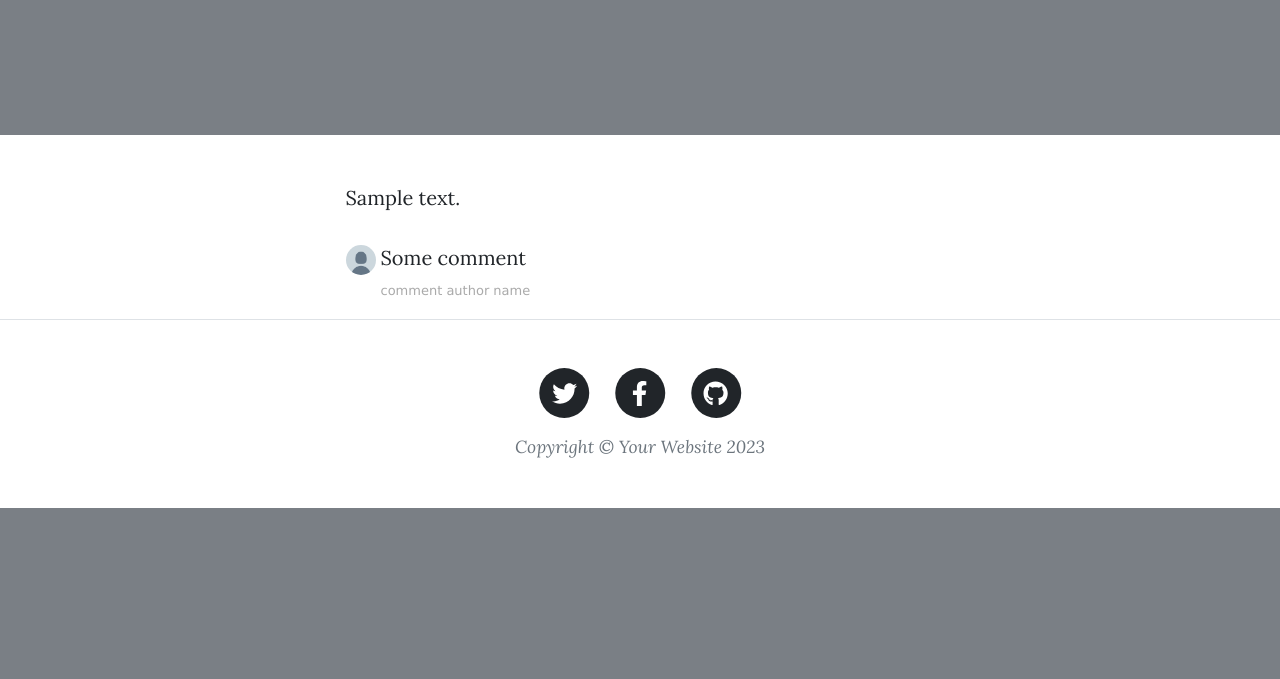
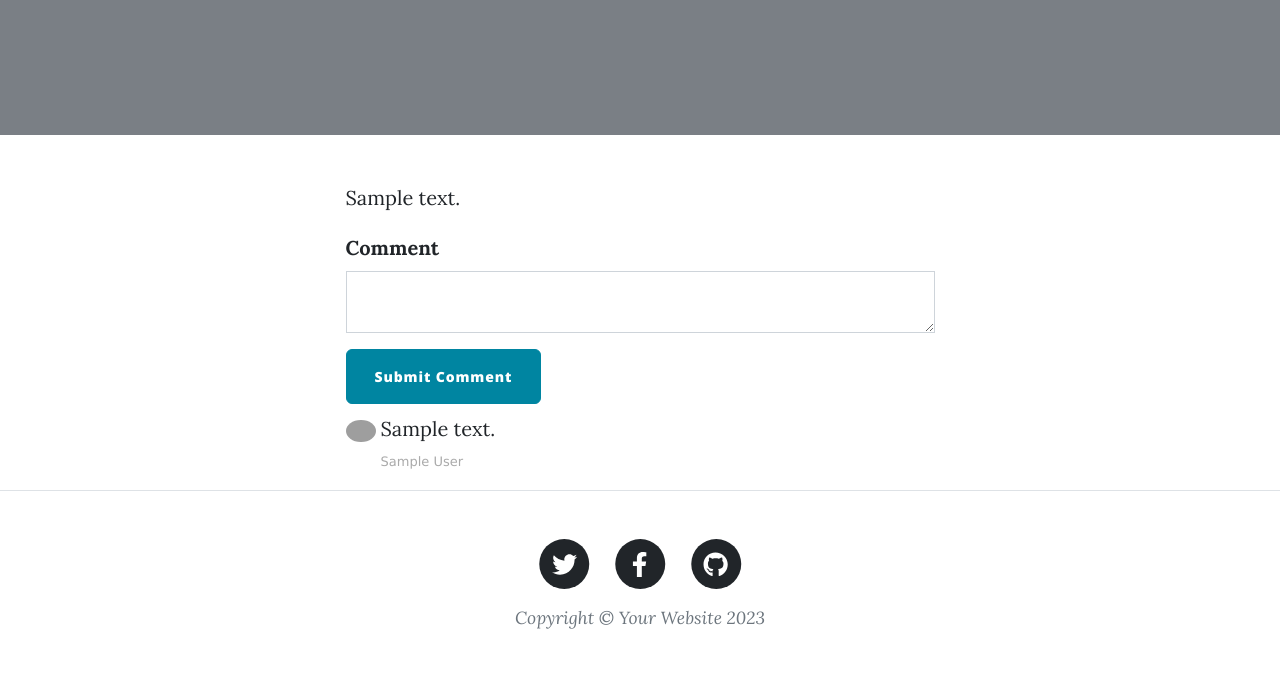
Before and after one commit to Wikuska/100-days-python, a Flask app: page /post/1 in a window 1280 px wide. Shown: the part 431-1110 px from the top of the page. Before the commit the page ends 939 px from the top, so only its background shows below. Run offline with Flask 3, Linux system fonts and the light colour scheme; tables that the repository leaves empty hold one stand-in row (values such as "Sample post"); grey boxes marked "Sample" are stand-in pictures; some libraries are stand-ins or nearby versions; grey boxes are pictures that could not be loaded.

Commit message:
Add comments feature
- Create One-to-Many relationship between `User` and `Comment`
- Create One-to-Many relationship between `BlogPost` and `Comment`
- Logged-in users can submit comments
- Non-authenticated users are redirected to the login page with a flash message
- Add Gravatar integration to display profile pictures for commenters

```diff
--- a/Day-69-Blog-Project-Part-4/forms.py
+++ b/Day-69-Blog-Project-Part-4/forms.py
@@ -28,4 +28,7 @@ class LoginForm(FlaskForm):
     submit = SubmitField("LOG IN")
 
 
-# TODO: Create a CommentForm so users can leave comments below posts
+# WTForm for commenting
+class CommentForm(FlaskForm):
+    comment = CKEditorField("Comment", validators=[DataRequired()])
+    submit = SubmitField("Submit Comment")
--- a/Day-69-Blog-Project-Part-4/main.py
+++ b/Day-69-Blog-Project-Part-4/main.py
@@ -9,7 +9,7 @@ from sqlalchemy.orm import relationship, DeclarativeBase, Mapped, mapped_column
 from sqlalchemy import Integer, String, Text
 from functools import wraps
 from werkzeug.security import generate_password_hash, check_password_hash
-from forms import CreatePostForm, RegisterForm, LoginForm
+from forms import CreatePostForm, RegisterForm, LoginForm, CommentForm
 import os
 from dotenv import load_dotenv
 
@@ -26,6 +26,8 @@ login_manager.init_app(app)
 @login_manager.user_loader
 def load_user(user_id):
     return db.session.get(User, int(user_id))
+
+gravatar = Gravatar(app)
 
 # Create database
 class Base(DeclarativeBase):
@@ -45,6 +47,7 @@ class BlogPost(db.Model):
     date: Mapped[str] = mapped_column(String(250), nullable=False)
     body: Mapped[str] = mapped_column(Text, nullable=False)
     img_url: Mapped[str] = mapped_column(String(250), nullable=False)
+    comments = relationship("Comment", back_populates = "parent_post")
 
 class User(db.Model, UserMixin):
     __tablename__ = "users"
@@ -53,9 +56,19 @@ class User(db.Model, UserMixin):
     password: Mapped[str] = mapped_column(String(1000), nullable=False)
     name: Mapped[str] = mapped_column(String(100), nullable=False)
     posts = relationship("BlogPost", back_populates="author")
+    comments = relationship("Comment", back_populates="comment_author")
 
-# with app.app_context():
-#     db.create_all()
+class Comment(db.Model):
+    __tablename__ = "comments"
+    id: Mapped[int] = mapped_column(Integer, primary_key=True)
+    text: Mapped[str] = mapped_column(String(1000))
+    author_id: Mapped[int] = mapped_column(Integer, db.ForeignKey("users.id"))
+    comment_author = relationship("User", back_populates = "comments")
+    post_id: Mapped[int] = mapped_column(Integer, db.ForeignKey("blog_posts.id"))
+    parent_post = relationship("BlogPost", back_populates = "comments")
+
+with app.app_context():
+    db.create_all()
 
 
 def admin_only(func):
@@ -94,7 +107,7 @@ def register():
 
 @app.route('/login', methods = ("POST", "GET"))
 def login():
-    """Login route rendering a login.html template and passing in login_form. Handles user login by rendering the login_form, validating input, and processing login logic"""
+    """Login route rendering a login.html template. Handles user login by rendering the login_form, validating input, and processing login logic"""
     login_form = LoginForm()
     if login_form.validate_on_submit():
         user = db.session.execute(db.select(User).where(User.email == login_form.email.data)).scalar()
@@ -125,10 +138,24 @@ def get_all_posts():
 
 
 # TODO: Allow logged-in users to comment on posts
-@app.route("/post/<int:post_id>")
+@app.route("/post/<int:post_id>", methods=["GET", "POST"])
 def show_post(post_id):
+    """Show_post route rendering a post.html template with requested_post and CommentForm. Handles comments submission"""
     requested_post = db.get_or_404(BlogPost, post_id)
-    return render_template("post.html", post=requested_post)
+    form = CommentForm()
+    if form.validate_on_submit():
+        if current_user.is_authenticated:
+            new_comment = Comment(
+                text = form.comment.data,
+                comment_author = current_user,
+                parent_post = requested_post
+            )
+            db.session.add(new_comment)
+            db.session.commit()
+        else:
+            flash("You must be logged in to submit comments")
+            return redirect(url_for("login"))
+    return render_template("post.html", post=requested_post, form=form)
 
 
 @app.route("/new-post", methods=["GET", "POST"])
--- a/Day-69-Blog-Project-Part-4/templates/post.html
+++ b/Day-69-Blog-Project-Part-4/templates/post.html
@@ -1,4 +1,5 @@
 {% include "header.html" %}
+{% from "bootstrap5/form.html" import render_form %}
 
 <!-- Page Header-->
 <header class="masthead" style="background-image: url('{{post.img_url}}')">
@@ -37,19 +38,21 @@
         {% endif %}
 
         <!-- Comments Area -->
-        <!-- TODO: Add a CKEditor for commenting below -->
         <div class="comment">
-          <!-- TODO: Show all the comments on a post -->
+          {{ ckeditor.load() }} {{ ckeditor.config(name='comment') }}
+          {{render_form(form)}}
           <ul class="commentList">
+            {% for comment in post.comments: %}
             <li>
               <div class="commenterImage">
-                <img src="../static/assets/img/default-profile.jpg" />
+                <img src="{{ comment.comment_author.email | gravatar }}" />
               </div>
               <div class="commentText">
-                <p>Some comment</p>
-                <span class="date sub-text">comment author name</span>
+                <p>{{ comment.text|safe }}</p>
+                <span class="date sub-text">{{ comment.comment_author.name }}</span>
               </div>
             </li>
+            {% endfor %}
           </ul>
         </div>
       </div>
```
